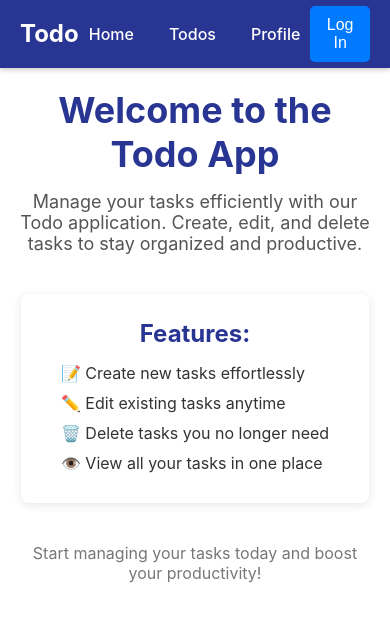
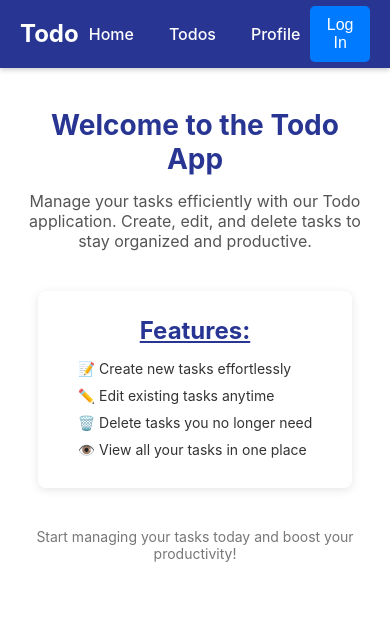
Before and after one commit to varunchithiraala/Todo-Web-Application, a React (Create React App) app in the folder frontend/: page / in a window 390 px wide. Shown: the top 622 px of the page. Built offline with nearby package versions, Linux system fonts and the light colour scheme.

Commit message:
Todo Web Application Solution

```diff
--- a/frontend/src/components/Home/index.css
+++ b/frontend/src/components/Home/index.css
@@ -4,6 +4,7 @@
     align-items: center;
     justify-content: center;
     padding: 20px;
+    margin-top: 40px;
     text-align: center;
 }
 
@@ -35,6 +36,7 @@
     font-size: 24px;
     color: #283593;
     margin-bottom: 10px;
+    text-decoration: underline;
 }
 
 .feature-list {
@@ -54,3 +56,21 @@
     color: #777;
     margin-top: 20px;
 }
+
+@media (max-width: 576px) {
+  .home-container {
+    margin-top: 20px;
+  }
+  .home-title {
+    font-size: 28px;
+  }
+  .home-description {
+    font-size: 16px;
+  }
+  .feature-list li {
+    font-size: 14px;
+  }
+  .home-footer {
+    font-size: 14px;
+  }
+}
```
Lines whose indentation alone changed are shown as unchanged.
